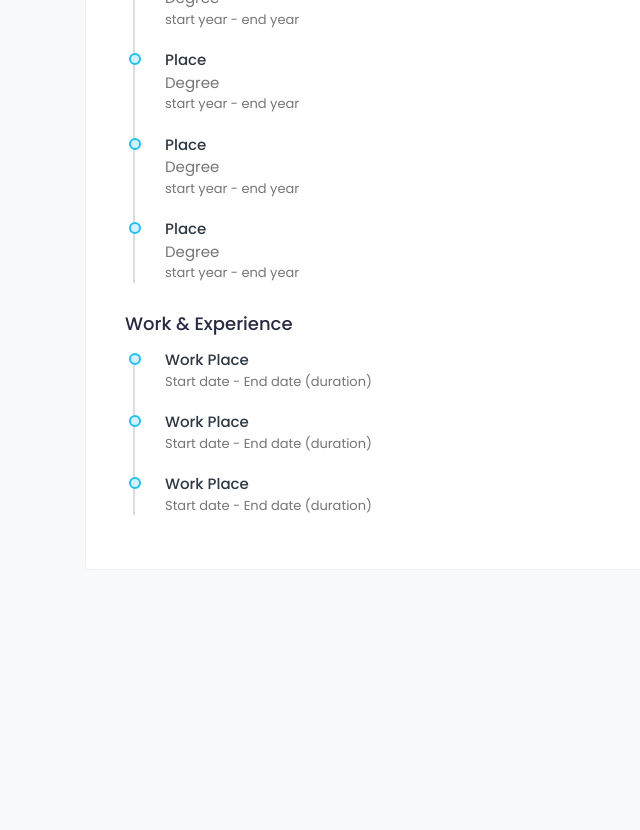
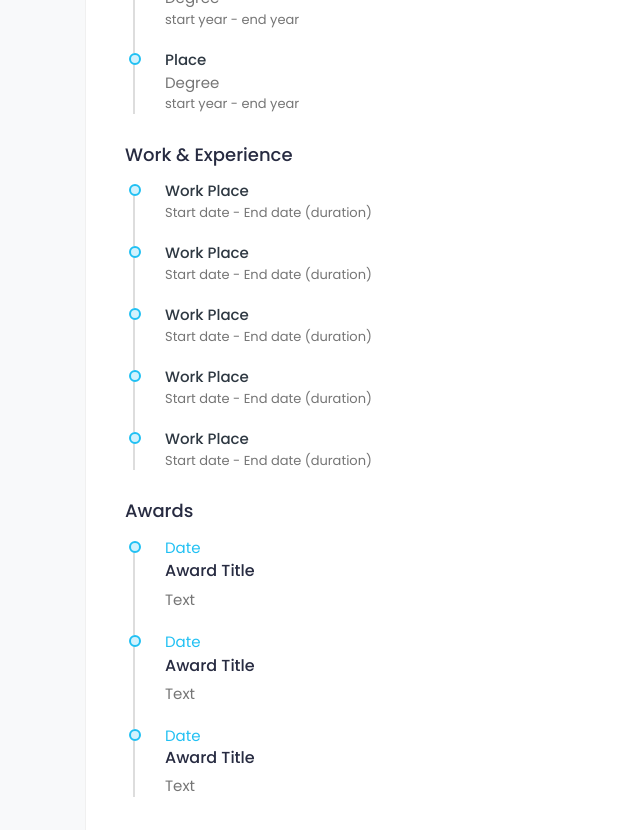
Before and after one commit to a4w/ruslan-legal-service, a React (Create React App) app in the folder frontend/legal-service-app/: page /profile in a window 1280 px wide. Shown: the part 660-1490 px from the top of the page, without its empty margins (0-640 px from the left). Before the commit the page ends 1230 px from the top, so only its background shows below. Built offline with nearby package versions, Linux system fonts and the light colour scheme.

Commit message:
Added awards to overview

```diff
--- a/frontend/legal-service-app/src/LawyerProfile.js
+++ b/frontend/legal-service-app/src/LawyerProfile.js
@@ -124,13 +124,15 @@ const NavBar = () => {
 };
 
 const Overview = () => {
-    const courses = [{ id: 1 }, { id: 2 }, { id: 3 }, { id: 4 }, { id: 5 }];
-    const experiences = [{ id: 1 }, { id: 4 }, { id: 5 }];
+    const courses = [{ id: 1 }, { id: 4 }, { id: 5 }];
+    const experiences = [{ id: 1 }, { id: 2 }, { id: 3 }, { id: 4 }, { id: 5 }];
+    const awards = [{ id: 1 }, { id: 4 }, { id: 5 }];
     return (
         <div className="col-md-12 col-lg-9">
             <Bio />
             <Education courses={courses} />
             <Experience experiences={experiences} />
+            <Awards awards={awards} />
         </div>
     );
 };
@@ -211,5 +213,38 @@ const Experience = ({ experiences }) => {
         </div>
     );
 };
+const Award = () => {
+    return (
+        <>
+            {" "}
+            <div className="experience-user">
+                <div className="before-circle"></div>
+            </div>
+            <div className="experience-content">
+                <div className="timeline-content">
+                    <p className="exp-year">Date</p>
+                    <h4 className="exp-title">Award Title</h4>
+                    <p>Text</p>
+                </div>
+            </div>
+        </>
+    );
+};
+const Awards = ({ awards }) => {
+    return (
+        <div className="widget awards-widget">
+            <h4 className="widget-title">Awards</h4>
+            <div className="experience-box">
+                <ul className="experience-list">
+                    {awards.map((award) => (
+                        <li key={award.id}>
+                            <Award />
+                        </li>
+                    ))}
+                </ul>
+            </div>
+        </div>
+    );
+};
 
 export default LawyerProfile;
```
